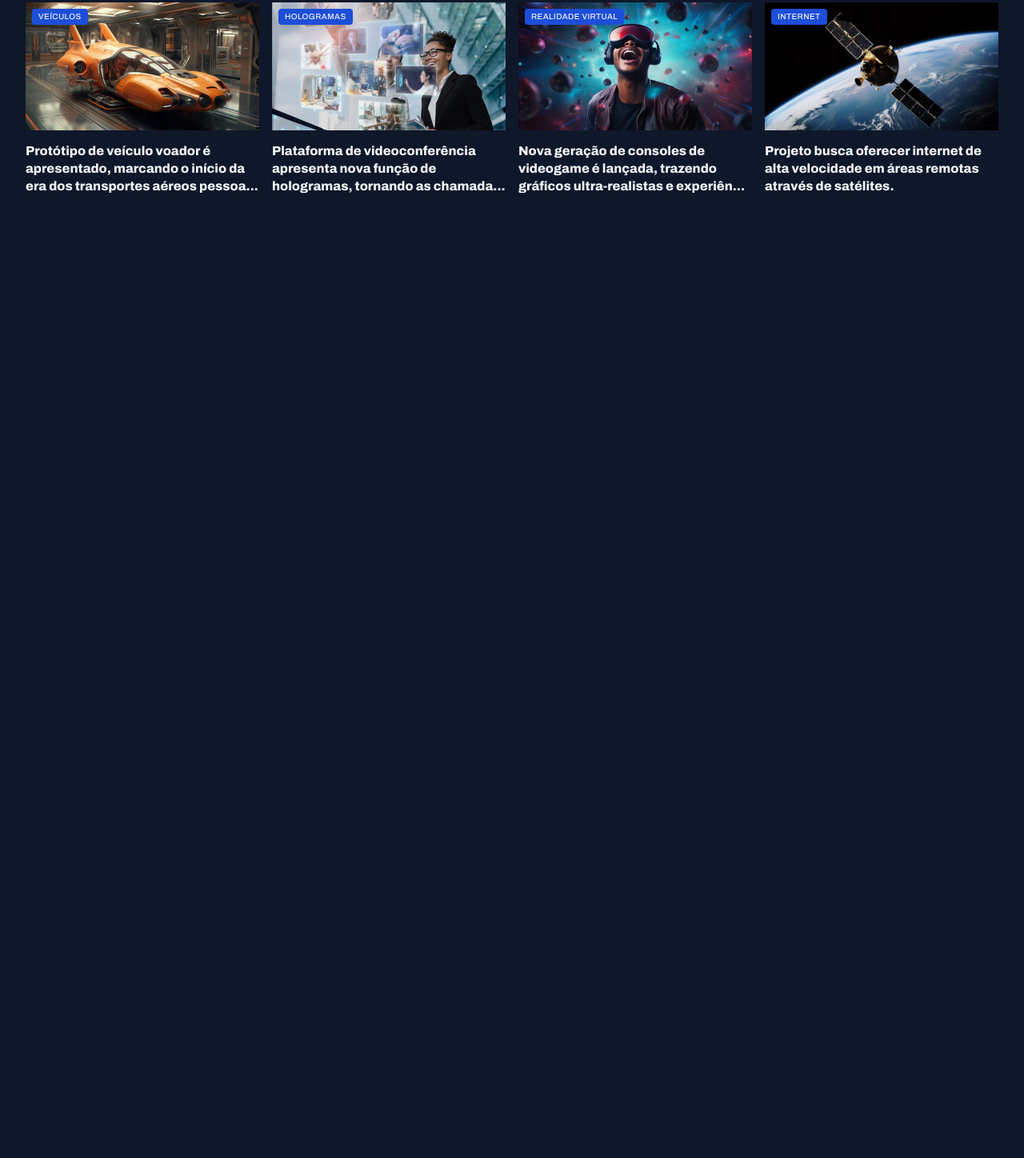
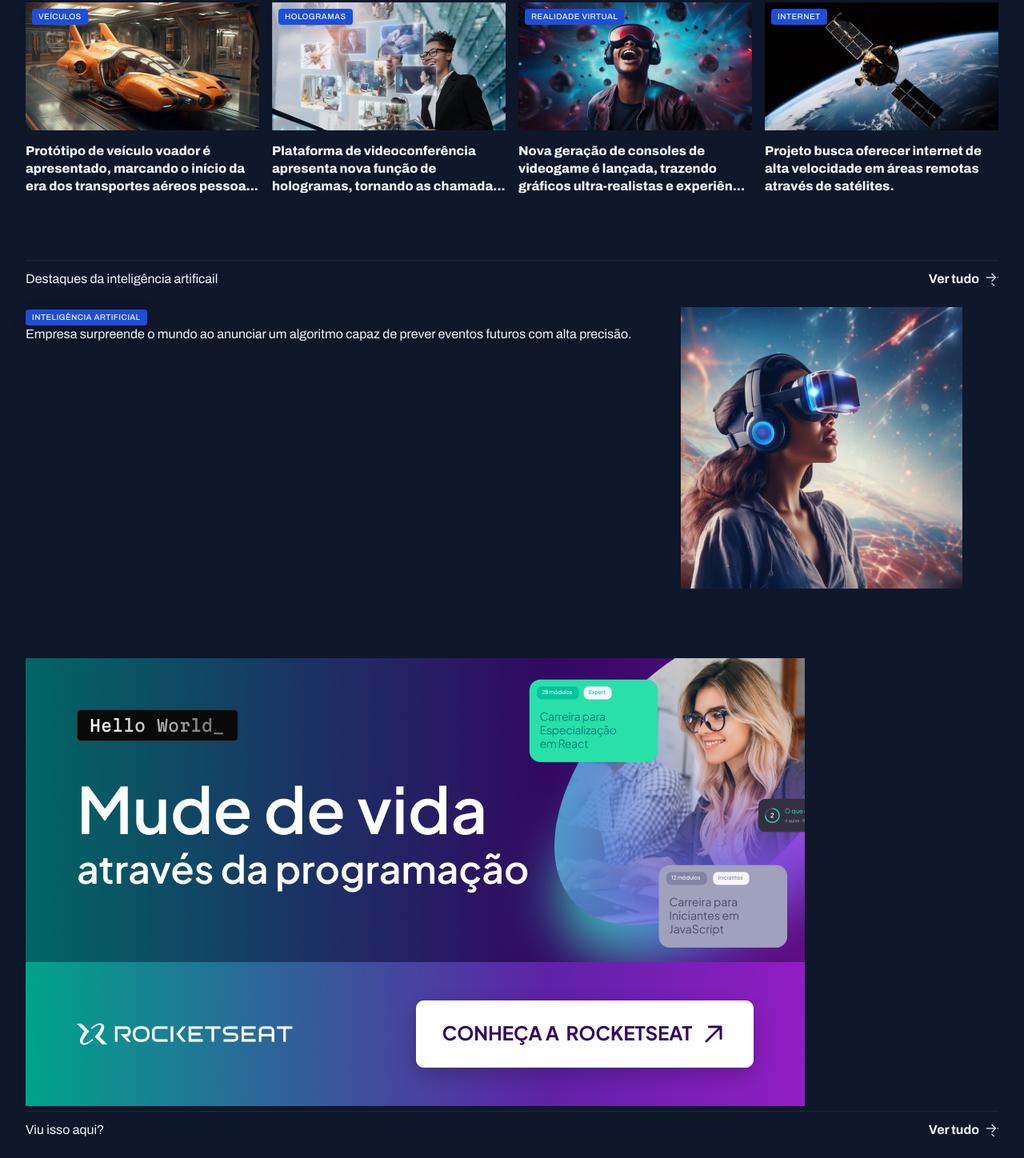
Before and after one commit to jesseamorimjr/Portal-de-Noticias, a plain HTML site: page index.html in a window 1280 px wide. Shown: the part 731-2179 px from the top of the page at 80% size. Before the commit the page ends 976 px from the top, so only its background shows below. Drawn offline with Linux system fonts and the light colour scheme; a web font is replaced by a local one.

Commit message:
Estruturando  as ultimas seções

```diff
--- a/index.html
+++ b/index.html
@@ -108,6 +108,42 @@
       </figure>
     </div>
   </section>
+
+  <section id="ai">
+    <header class="grid grid-flow-col">
+      <h3>Destaques da inteligência artificail</h3>
+      <a href="#" class="grid grid-flow-col">
+        <strong>Ver tudo</strong>
+        <span></span>
+      </a>
+    </header>
+    <div class="grid gap-32"></div>
+      <article class="grid grid-flow-col gap-16">
+        <div>
+          <span class="content-tag">Inteligência Artificial</span>
+          <h3 class="tx-xl">
+            Empresa surpreende o mundo ao anunciar um algoritmo capaz de prever eventos futuros com alta precisão.
+          </h3>
+        </div>
+        <div>
+          <img src="assets/images/Image 10.png" alt="">
+        </div>
+      </article>
+  </section>
+  <div>
+    <div class="ads">
+      <img src="assets/Ads.png" alt="">
+    </div>
+    <section id="more">
+      <header class="grid grid-flow-col">
+        <h3>Viu isso aqui?</h3>
+        <a href="#" class="grid grid-flow-col">
+          <strong>Ver tudo</strong>
+          <span></span>
+        </a>
+      </header>
+    </section>
+  </div>
 </main>
 
 </body>
--- a/styles/utility.css
+++ b/styles/utility.css
@@ -29,3 +29,7 @@
 .txt-sm {
   font: var(--text-sm);
 }
+
+.gap-32 {
+  gap: 32px;
+}
```
